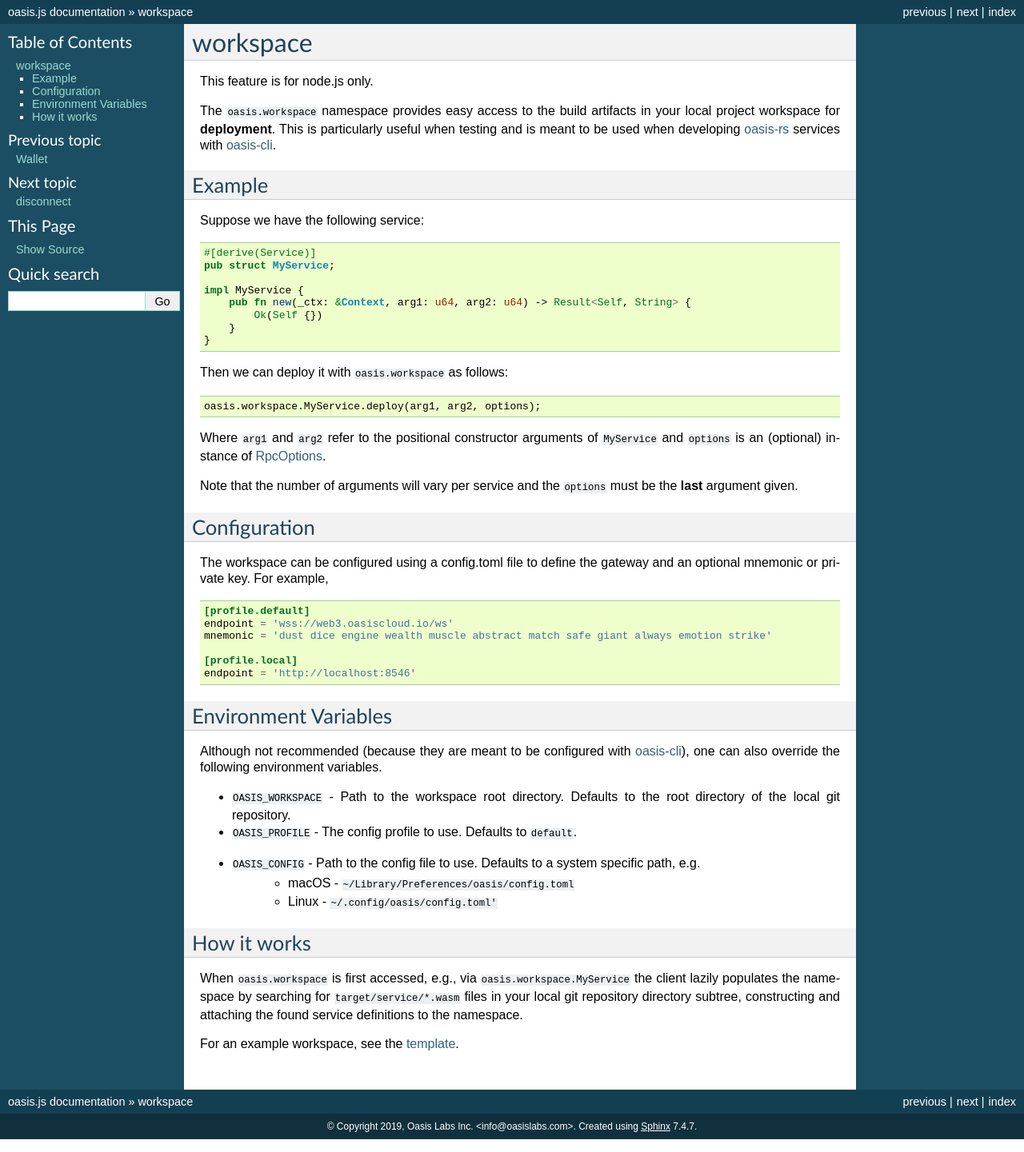
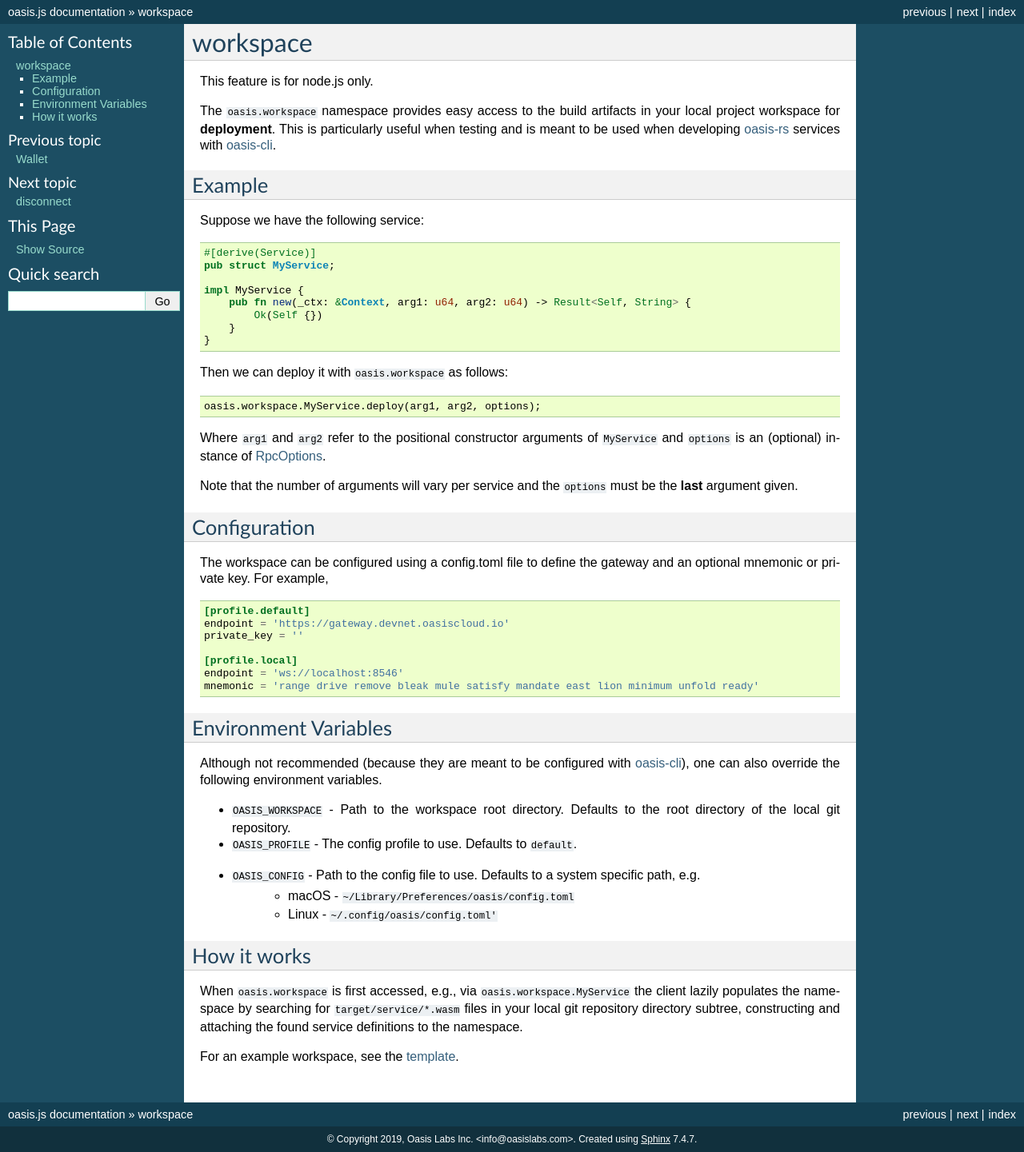
Before and after one commit to oasislabs/oasis.js, a Sphinx documentation site: the page built from docs/workspace.rst, in a window 1280 px wide. Shown: the whole page at 80% size. Built offline with Sphinx 7.4.7, drawn with Linux system fonts in a browser that asks for light colours.

Commit message:
Updated workspace.rst based on state-of-the-art

```diff
--- a/docs/workspace.rst
+++ b/docs/workspace.rst
@@ -50,11 +50,12 @@ an optional mnemonic or private key. For example,
 .. code-block:: toml
 
    [profile.default]
-   endpoint = 'wss://web3.oasiscloud.io/ws'
-   mnemonic = 'dust dice engine wealth muscle abstract match safe giant always emotion strike'
+   endpoint = 'https://gateway.devnet.oasiscloud.io'
+   private_key = ''
 
    [profile.local]
-   endpoint = 'http://localhost:8546'
+   endpoint = 'ws://localhost:8546'
+   mnemonic = 'range drive remove bleak mule satisfy mandate east lion minimum unfold ready'
 
 Environment Variables
 ---------------------
```
